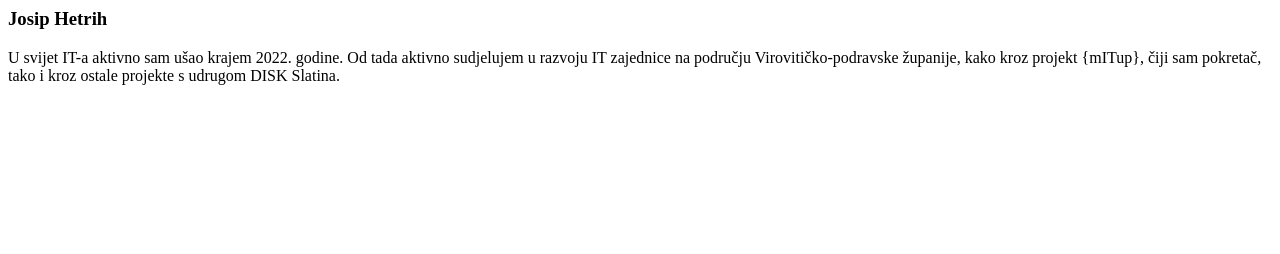
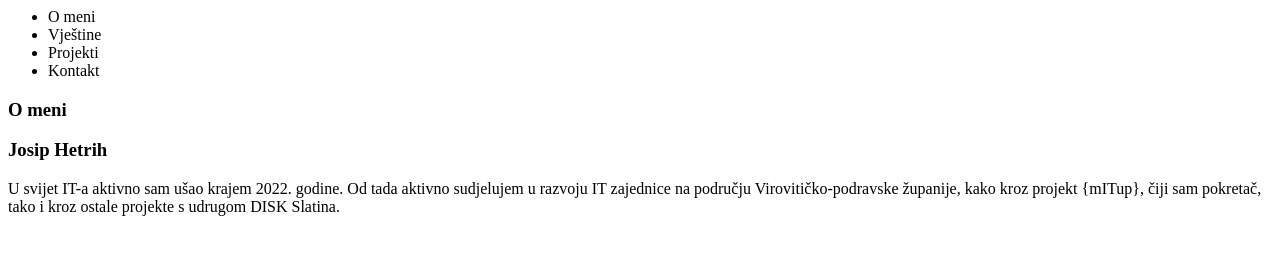
Before and after one commit to josiphetrih/disk-ljetni-kamp-portfolio, a plain HTML site: page index.html in a window 1280 px wide. Drawn offline with Linux system fonts and the light colour scheme.

Commit message:
Zadatak 3

```diff
--- a/index.html
+++ b/index.html
@@ -5,12 +5,26 @@
 		<title>Josip - Portfolio</title>
 	</head>
 	<body>
-		<h3>Josip Hetrih</h3>
-		<p>
-			U svijet IT-a aktivno sam ušao krajem 2022. godine. Od tada aktivno
-			sudjelujem u razvoju IT zajednice na području Virovitičko-podravske
-			županije, kako kroz projekt {mITup}, čiji sam pokretač, tako i kroz
-			ostale projekte s udrugom DISK Slatina.
-		</p>
+		<nav>
+			<div id="navbarNav">
+				<ul>
+					<li>O meni</li>
+					<li>Vještine</li>
+					<li>Projekti</li>
+					<li>Kontakt</li>
+				</ul>
+			</div>
+		</nav>
+		<div>
+			<h3>O meni</h3>
+			<h3>Josip Hetrih</h3>
+			<p>
+				U svijet IT-a aktivno sam ušao krajem 2022. godine. Od tada
+				aktivno sudjelujem u razvoju IT zajednice na području
+				Virovitičko-podravske županije, kako kroz projekt {mITup}, čiji
+				sam pokretač, tako i kroz ostale projekte s udrugom DISK
+				Slatina.
+			</p>
+		</div>
 	</body>
 </html>
```
